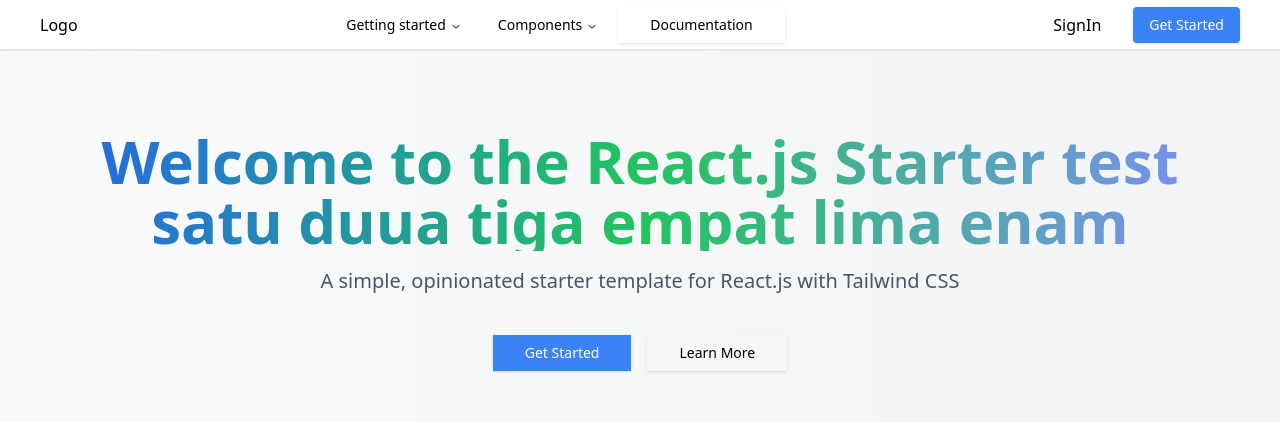
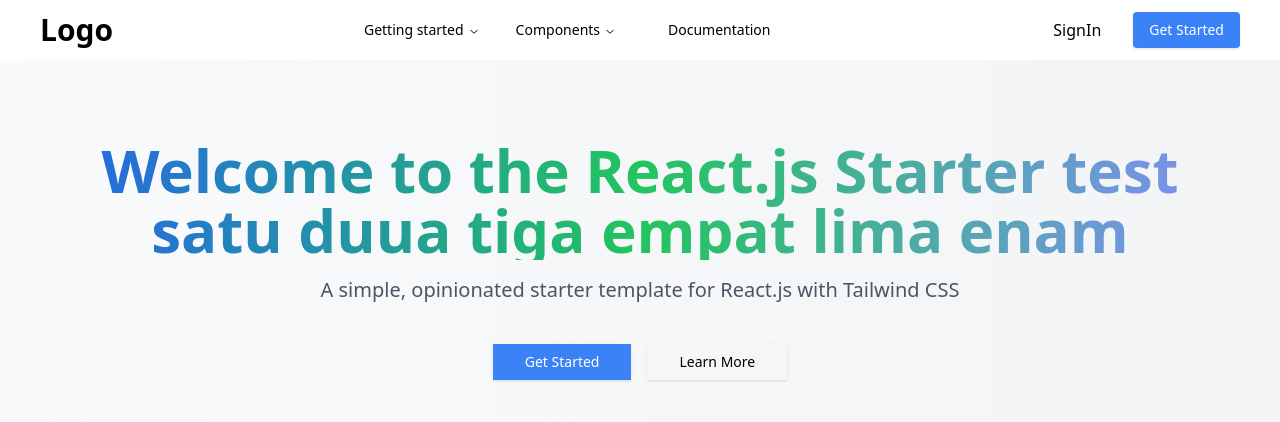
Before and after one commit to NoxturneDev/front-end-react-vite, a React (Vite) app: page / in a window 1280 px wide. Shown: the top 422 px of the page. Built offline with nearby package versions, Linux system fonts and the light colour scheme; grey boxes are pictures that could not be loaded.

Commit message:
fix: fixing style

```diff
--- a/src/components/pages/Hero.jsx
+++ b/src/components/pages/Hero.jsx
@@ -9,7 +9,7 @@
       </div>
       <div className="container mx-auto px-4 md:px-0 space-y-4">
         <div className="flex flex-col justify-center md:flex-row md:space-x-4 space-y-4 md:space-y-0">
-          <Button className="bg-blue-500" asChild>
+          <Button className="bg-blue-500 hover:text-black" asChild>
             <a href="/docs" className="flex items-center justify-center w-full md:w-auto bg-blue-500 text-white px-8 py-4 rounded-md text-lg font-medium hover:bg-blue-600 transition-colors">
               Get Started
             </a>
--- a/src/components/pages/Navbar.jsx
+++ b/src/components/pages/Navbar.jsx
@@ -48,8 +48,10 @@
 
 function Navbar() {
   return (
-    <header className="flex justify-between items-center py-[6.5px] px-10 border-b-2">
-      <div className="">Logo</div>
+    <header className="flex justify-between items-center py-3 px-10">
+      <div className="">
+        <h1 className="font-bold text-3xl">Logo</h1>
+      </div>
       <div className="hidden lg:block">
         <NavigationMenu>
           <NavigationMenuList>
@@ -91,7 +93,7 @@
               </NavigationMenuContent>
             </NavigationMenuItem>
             <NavigationMenuItem>
-              <Button href="/docs" legacyBehavior passHref>
+              <Button className="shadow-none" href="/docs" legacyBehavior passHref>
                 <NavigationMenuLink className={navigationMenuTriggerStyle()}>Documentation</NavigationMenuLink>
               </Button>
             </NavigationMenuItem>
```
